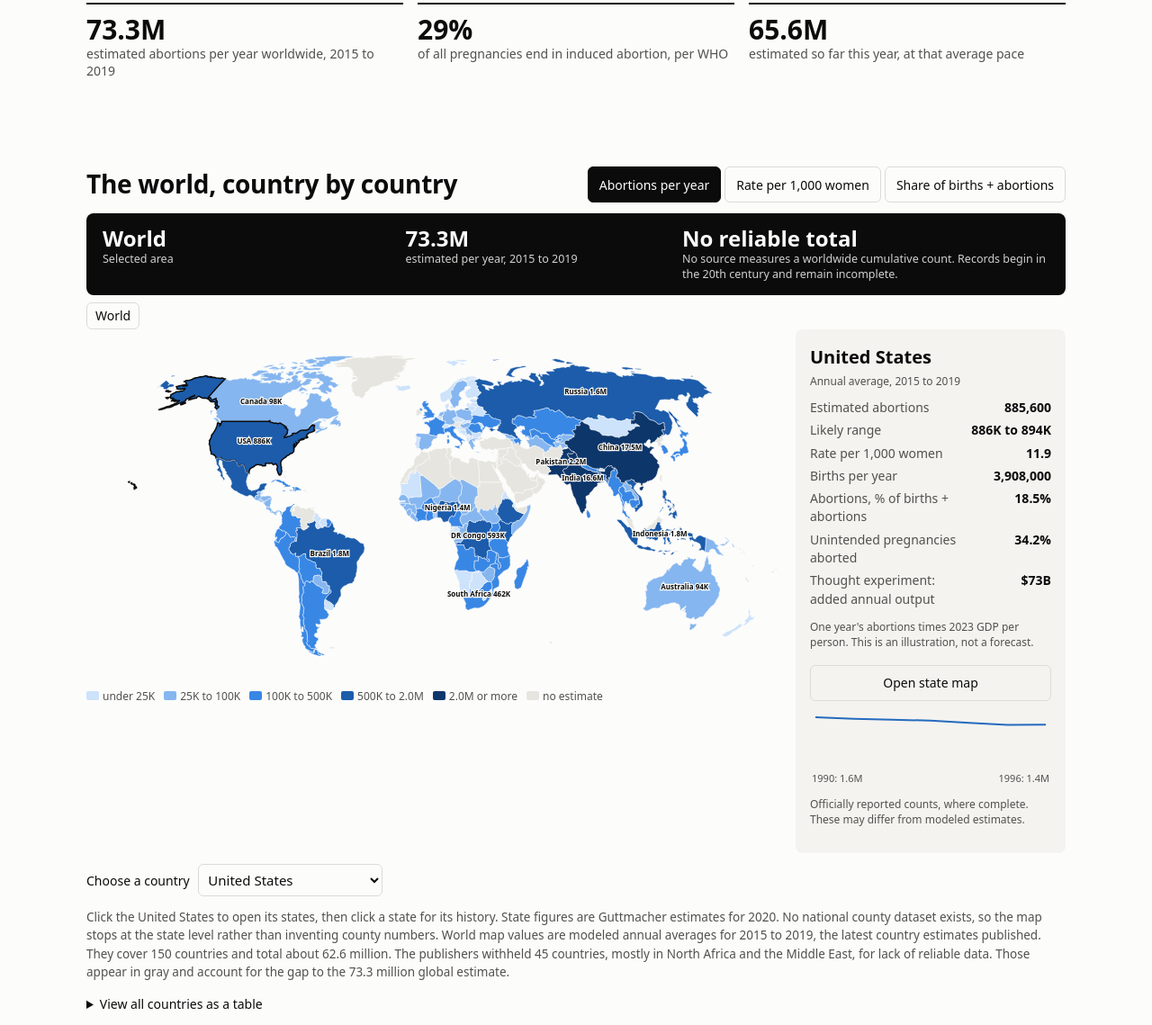
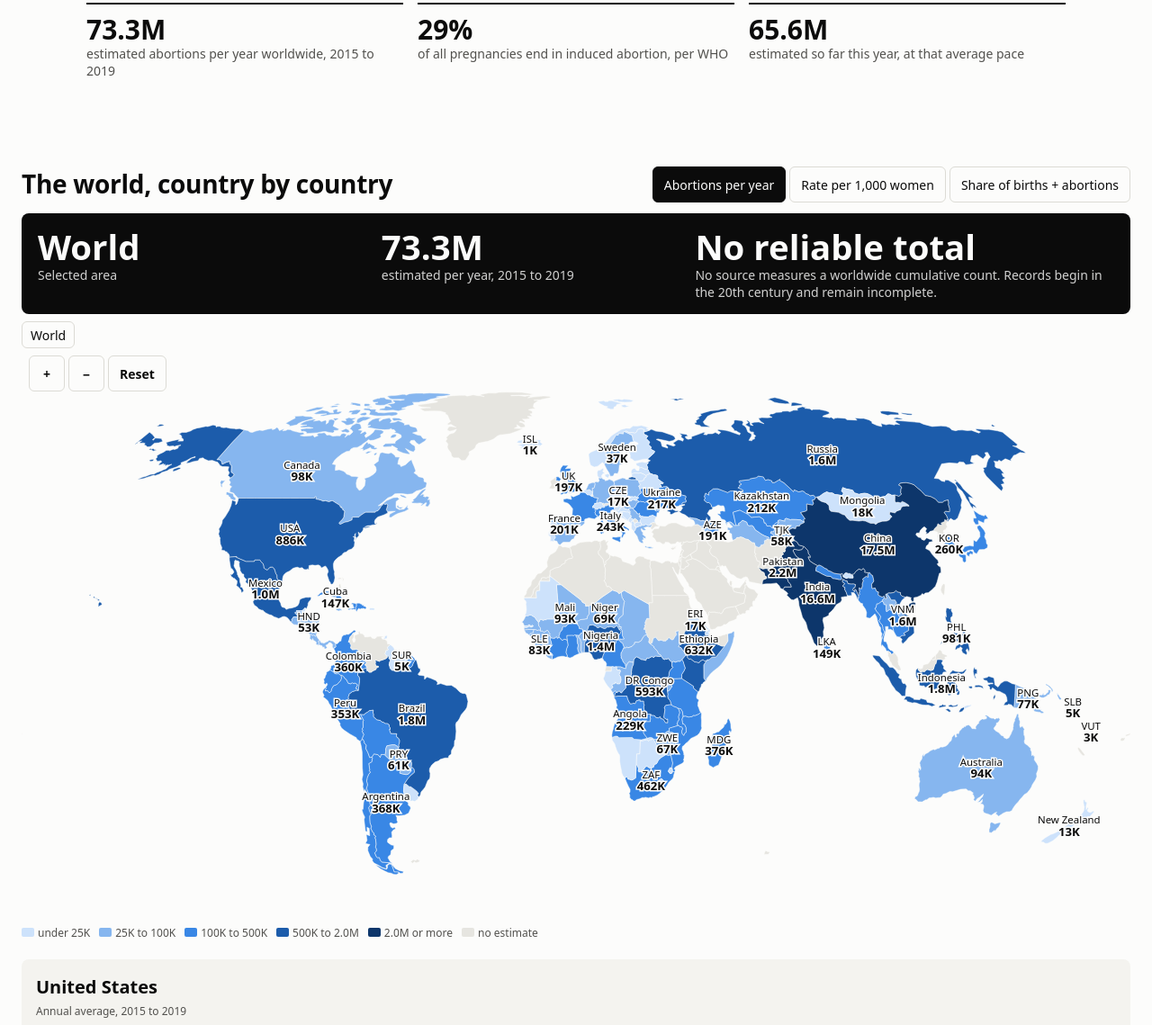
Before and after one commit to techmore/child-sacrifice-tracker, a plain HTML site: page docs/index.html in a window 1280 px wide. Shown: the part 374-1513 px from the top of the page at 90% size. Drawn offline with Linux system fonts and the light colour scheme.

Commit message:
Enlarge world map with per-country labels and zoom
Co-Authored-By: Claude Opus 5.5 <noreply@anthropic.com>

```diff
--- a/docs/app.js
+++ b/docs/app.js
@@ -6,7 +6,6 @@ const METRICS = {
   shareOfBirthsPlusAbortions: { label: "Abortions as % of births + abortions", bins: [15, 25, 35, 45], show: v => v.toFixed(0) + "%" },
 };
 const STEPS = ["--s1", "--s2", "--s3", "--s4", "--s5"].map(v => `var(${v})`);
-const LABELED = [840, 156, 356, 76, 643, 586, 360, 566, 124, 36, 180, 710];
 const SOURCES = [
   ["WHO, Abortion fact sheet", "https://www.who.int/news-room/fact-sheets/detail/abortion"],
   ["Bearak et al. 2022, BMJ Global Health, country estimates", "https://pmc.ncbi.nlm.nih.gov/articles/PMC8943721/"],
@@ -47,11 +46,11 @@ document.getElementById("source-list").innerHTML = SOURCES.map(([t, u]) => `<li>
 
 Promise.all([d3.json("data/countries.json"), d3.json("vendor/countries-110m.json"), d3.json("data/us.json"), d3.json("data/states.json"), d3.json("vendor/states-10m.json")]).then(([data, world, us, stateData, usMap]) => {
   const byId = new Map(data.map(d => [d.id, d]));
-  let metric = "abortions", selected = byId.get(840), view = "world", activeState = null;
+  let metric = "abortions", selected = byId.get(840), view = "world", activeState = null, picked = false;
   const stateById = new Map(stateData.map(d => [d.id, d]));
   const usTotal = d3.sum(us, d => d.abortions), usLatest = us[us.length - 1];
   const STATE_BINS = { abortions: [3000, 10000, 25000, 60000], rate: [5, 10, 15, 20], shareOfBirthsPlusAbortions: [10, 15, 20, 25] };
-  const W = 960, H = 490;
+  const W = 1400, H = 720;
   const features = topojson.feature(world, world.objects.countries).features.filter(f => f.properties.name !== "Antarctica");
   const projection = d3.geoNaturalEarth1().fitSize([W, H], { type: "FeatureCollection", features });
   const path = d3.geoPath(projection);
@@ -74,8 +73,38 @@ Promise.all([d3.json("data/countries.json"), d3.json("vendor/countries-110m.json
     })
     .on("mouseleave", () => tip.attr("hidden", true))
     .on("click", (e, f) => { if (+f.id === 840) enterUS(); else if (rec(f)) select(rec(f)); });
-  const labels = worldG.append("g").selectAll("text").data(features.filter(f => LABELED.includes(+f.id) && rec(f))).join("text")
-    .attr("class", "map-label").attr("x", f => labelPoint(f)[0]).attr("y", f => labelPoint(f)[1]);
+  const CHAR = 7.6, LINE = 15;
+  const shortName = d => ({ "United States": "USA", "United Kingdom": "UK", "DR Congo": "DR Congo", "Central African Republic": "CAR" })[d.name] || d.name;
+  const labelData = features.filter(rec).sort((a, b) => rec(b).abortions - rec(a).abortions).map(f => {
+    const d = rec(f), [[x0], [x1]] = path.bounds(f), [x, y] = labelPoint(f);
+    return { f, d, x, y, span: x1 - x0, name: shortName(d) };
+  }).filter(l => Number.isFinite(l.x));
+  const labels = worldG.append("g").selectAll("text").data(labelData).join("text").attr("class", "map-label");
+  const labelNames = labels.append("tspan").attr("class", "n").attr("dy", -2);
+  const labelValues = labels.append("tspan").attr("class", "v").attr("dy", LINE);
+  function placeLabels(t) {
+    const placed = [];
+    labelData.forEach(l => {
+      const [x, y] = t.apply([l.x, l.y]);
+      l.text = l.span * t.k >= l.name.length * CHAR * 0.7 ? l.name : (l.d.iso3 || l.name);
+      const w = Math.max(l.text.length, 6) * CHAR + 4, box = { l: x - w / 2, r: x + w / 2, t: y - LINE, b: y + LINE };
+      l.show = box.l >= 0 && box.r <= W && box.t >= 0 && box.b <= H && !placed.some(o => box.l < o.r && box.r > o.l && box.t < o.b && box.b > o.t);
+      if (l.show) { placed.push(box); l.sx = x; l.sy = y; }
+    });
+    labels.style("display", l => l.show ? null : "none").filter(l => l.show).attr("x", l => l.sx).attr("y", l => l.sy);
+    labelNames.filter(l => l.show).attr("x", l => l.sx).text(l => l.text);
+    labelValues.filter(l => l.show).attr("x", l => l.sx);
+  }
+  const mapLayer = d3.select(shapes.node().parentNode);
+  const zoom = d3.zoom().scaleExtent([1, 12]).translateExtent([[0, 0], [W, H]]).extent([[0, 0], [W, H]])
+    .filter(e => view === "world" && !e.button && !e.touches && e.type !== "wheel")
+    .on("zoom", e => { mapLayer.attr("transform", e.transform); placeLabels(e.transform); });
+  svg.call(zoom).on("wheel.zoom", null).on("dblclick.zoom", null).style("touch-action", "pan-x pan-y pinch-zoom");
+  document.querySelectorAll("#zoom button").forEach(b => b.addEventListener("click", () => {
+    if (b.dataset.z === "reset") svg.call(zoom.transform, d3.zoomIdentity);
+    else svg.call(zoom.scaleBy, b.dataset.z === "in" ? 1.7 : 1 / 1.7);
+  }));
+  placeLabels(d3.zoomIdentity);
 
   const stateShapes = usG.append("g").selectAll("path").data(stateFeatures).join("path").attr("class", "state").attr("d", usPath)
     .on("mousemove", (e, f) => {
@@ -101,6 +130,7 @@ Promise.all([d3.json("data/countries.json"), d3.json("vendor/countries-110m.json
     if (view !== "world") parts.push(`<span>/</span><button data-go="us">United States</button>`);
     if (view === "state") parts.push(`<span>/</span><strong>${activeState.name}</strong>`);
     c.innerHTML = parts.join("");
+    document.getElementById("zoom").hidden = view !== "world";
     c.querySelectorAll("button").forEach(b => b.onclick = () => b.dataset.go === "world" ? leaveUS() : enterUS());
   }
   function usPanel() {
@@ -138,10 +168,10 @@ Promise.all([d3.json("data/countries.json"), d3.json("vendor/countries-110m.json
   }
   function paint() {
     shapes.filter(f => rec(f)).attr("fill", f => color(rec(f)[metric]));
-    shapes.classed("sel", f => rec(f) === selected);
+    shapes.classed("sel", f => picked && rec(f) === selected);
     stateShapes.attr("fill", f => color(stateById.get(f.id)[metric])).classed("sel", f => stateById.get(f.id) === activeState);
     stateLabels.text(f => `${stateById.get(f.id).abbr} ${METRICS[metric].show(stateById.get(f.id)[metric])}`);
-    labels.text(f => `${rec(f).name === "United States" ? "USA" : rec(f).name} ${METRICS[metric].show(rec(f)[metric])}`);
+    labelValues.text(l => METRICS[metric].show(l.d[metric]));
     const b = bins(), s = METRICS[metric].show;
     const names = [`under ${s(b[0])}`, ...b.slice(0, -1).map((v, i) => `${s(v)} to ${s(b[i + 1])}`), `${s(b[b.length - 1])} or more`];
     document.getElementById("legend").innerHTML = names.map((n, i) => `<span><i style="background:${STEPS[i]}"></i>${n}</span>`).join("") + `<span><i style="background:var(--nodata)"></i>no estimate</span>`;
@@ -156,6 +186,7 @@ Promise.all([d3.json("data/countries.json"), d3.json("vendor/countries-110m.json
   function select(d, keepBanner) {
     selected = d;
     if (view !== "world") { view = "world"; activeState = null; usG.style("display", "none"); worldG.style("display", null); crumbs(); }
+    picked = !keepBanner;
     if (!keepBanner) {
       const n = d.reported.length, sum = d3.sum(d.reported, r => r[1]);
       setBanner(d.name, fmt(d.abortions), "estimated per year, 2015 to 2019", n ? short(sum) : "Not available", n ? `officially recorded across ${n} complete year${n > 1 ? "s" : ""} between ${d.reported[0][0]} and ${d.reported[n - 1][0]}. Other years are missing.` : "No complete official annual counts in the source dataset");
--- a/docs/index.html
+++ b/docs/index.html
@@ -33,7 +33,8 @@
   <nav id="crumbs" aria-label="Map level"></nav>
   <div class="map-layout">
     <div class="map-wrap">
-      <svg id="map" role="img" aria-label="World map of estimated abortions by country"></svg>
+      <div id="zoom" role="group" aria-label="Map zoom"><button data-z="in" aria-label="Zoom in">+</button><button data-z="out" aria-label="Zoom out">&minus;</button><button data-z="reset">Reset</button></div>
+      <div class="map-scroll"><svg id="map" role="img" aria-label="World map of estimated abortions by country"></svg></div>
       <div id="legend"></div>
       <div id="tip" hidden></div>
     </div>
--- a/docs/style.css
+++ b/docs/style.css
@@ -57,3 +57,17 @@ footer{max-width:1120px;margin:auto;padding:24px 16px 48px;font-size:13px;color:
 
 .compare.three{grid-template-columns:repeat(3,1fr)}.compare.four{grid-template-columns:repeat(4,1fr)}
 @media (max-width:560px){.compare.three,.compare.four{grid-template-columns:1fr 1fr}}
+
+#map-section{width:min(1560px,calc(100vw - 48px));margin-left:calc(50% - min(780px,calc(50vw - 24px)))}
+.map-layout{grid-template-columns:minmax(0,1fr)}
+.map-scroll{overflow-x:auto}
+.map-label{font-size:13px;font-weight:500;stroke-width:3.5px}.map-label .v{font-size:15px;font-weight:800}
+.state-label{font-size:15px}
+#banner b{font-size:clamp(26px,3vw,40px)}#banner span{font-size:14px}
+#panel dl{grid-template-columns:repeat(auto-fit,minmax(250px,1fr));gap:6px 28px}
+#panel dl{display:block;columns:2 300px;column-gap:32px}#panel dt{float:left;clear:left}#panel dd{margin-bottom:6px}
+@media (max-width:900px){#map{min-width:1000px}.map-label{display:block}.state-label{display:block}}
+@media (max-width:560px){#map-section{width:auto;margin-left:0}.map-label{display:block}}
+
+#zoom{position:absolute;top:8px;left:8px;z-index:2;display:flex;gap:4px}#zoom[hidden]{display:none}#zoom button{background:var(--bg);min-width:40px;font-weight:600}
+#map{cursor:grab}#map:active{cursor:grabbing}
```
